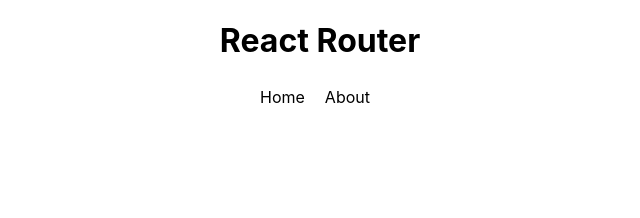
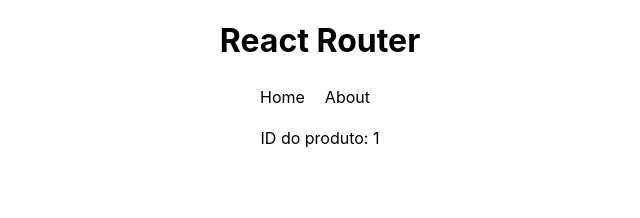
Before and after one commit to jpcchaves/Curso-ReactJS, a React (Create React App) app in the folder 8_ROUTER/react-router/: page /products/1 in a window 1280 px wide. Shown: the top 218 px of the page, without its empty margins (320-960 px from the left). Built offline with nearby package versions, Linux system fonts and the light colour scheme.

Commit message:
rotas dinâmicas

```diff
--- a/8_ROUTER/react-router/src/App.js
+++ b/8_ROUTER/react-router/src/App.js
@@ -10,6 +10,7 @@
 // Pages
 import Home from "./pages/Home";
 import About from "./pages/About";
+import Product from "./pages/Product";
 
 function App() {
   return (
@@ -22,6 +23,8 @@
             {/* Passamos o caminho e o elemento */}
             <Route path="/" element={<Home />} />
             <Route path="/about" element={<About />} />
+            {/* ROTA DINÂMICA */}
+            <Route path="/products/:id" element={<Product/>}/>
           </Routes>
         </BrowserRouter>
       </div>
--- a/8_ROUTER/react-router/src/pages/Home.jsx
+++ b/8_ROUTER/react-router/src/pages/Home.jsx
@@ -17,6 +17,8 @@
               <li key={item.id}>
                   <h2>{item.name}</h2>
                    <p>R$: {item.price}</p>
+                   {/* Rota dinâmica */}
+                   <Link to={`/products/${item.id}`}>Detalhes</Link>
               </li>
           ))}
       </ul>
--- /dev/null
+++ b/8_ROUTER/react-router/src/pages/Product.jsx
@@ -0,0 +1,13 @@
+import { useParams } from 'react-router-dom'
+
+const Product = () => {
+    // 4- rota dinamica
+    // o useParams nos trás um objeto com todos os parâmetros da url
+    const {id } = useParams()
+  return (
+    <>
+    <p>ID do produto: {id}</p>
+    </>
+  )
+}
+export default Product
```
